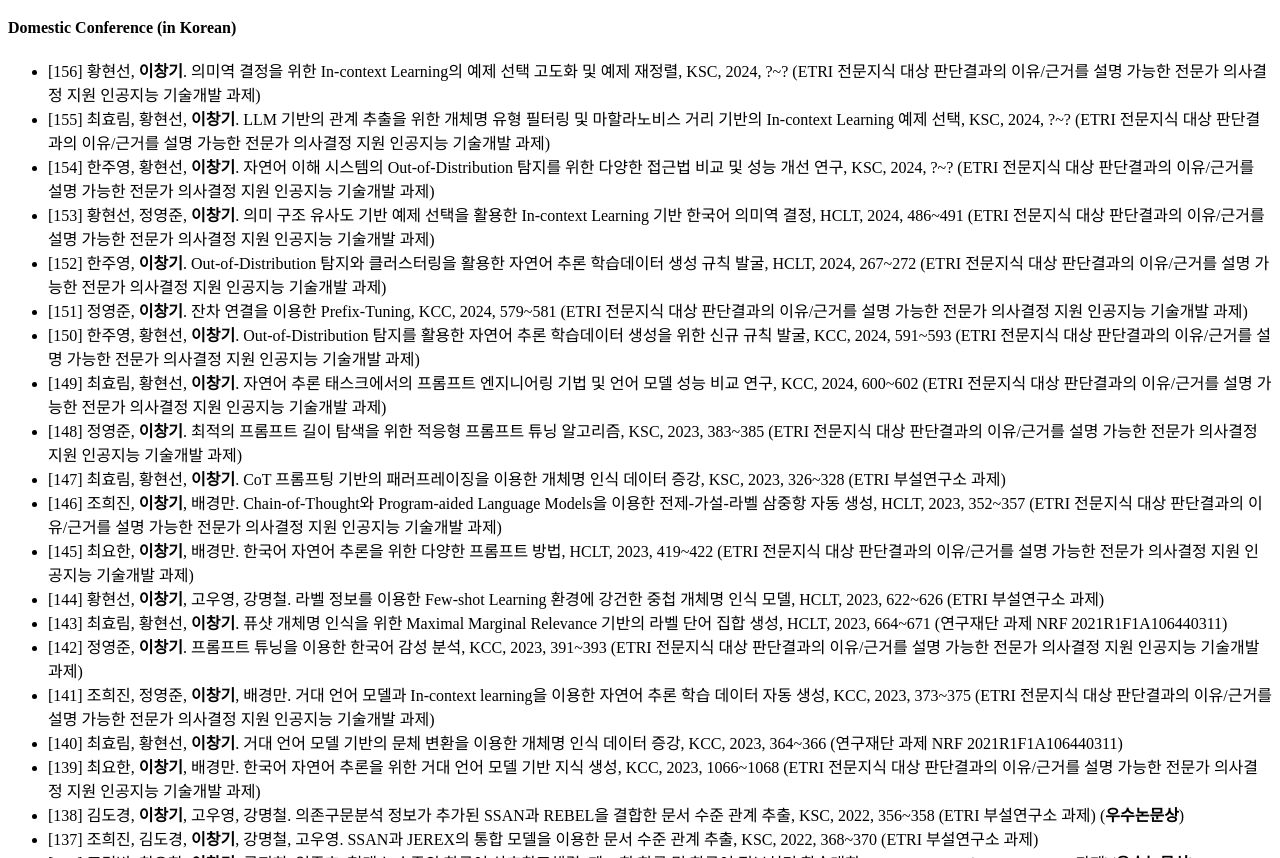
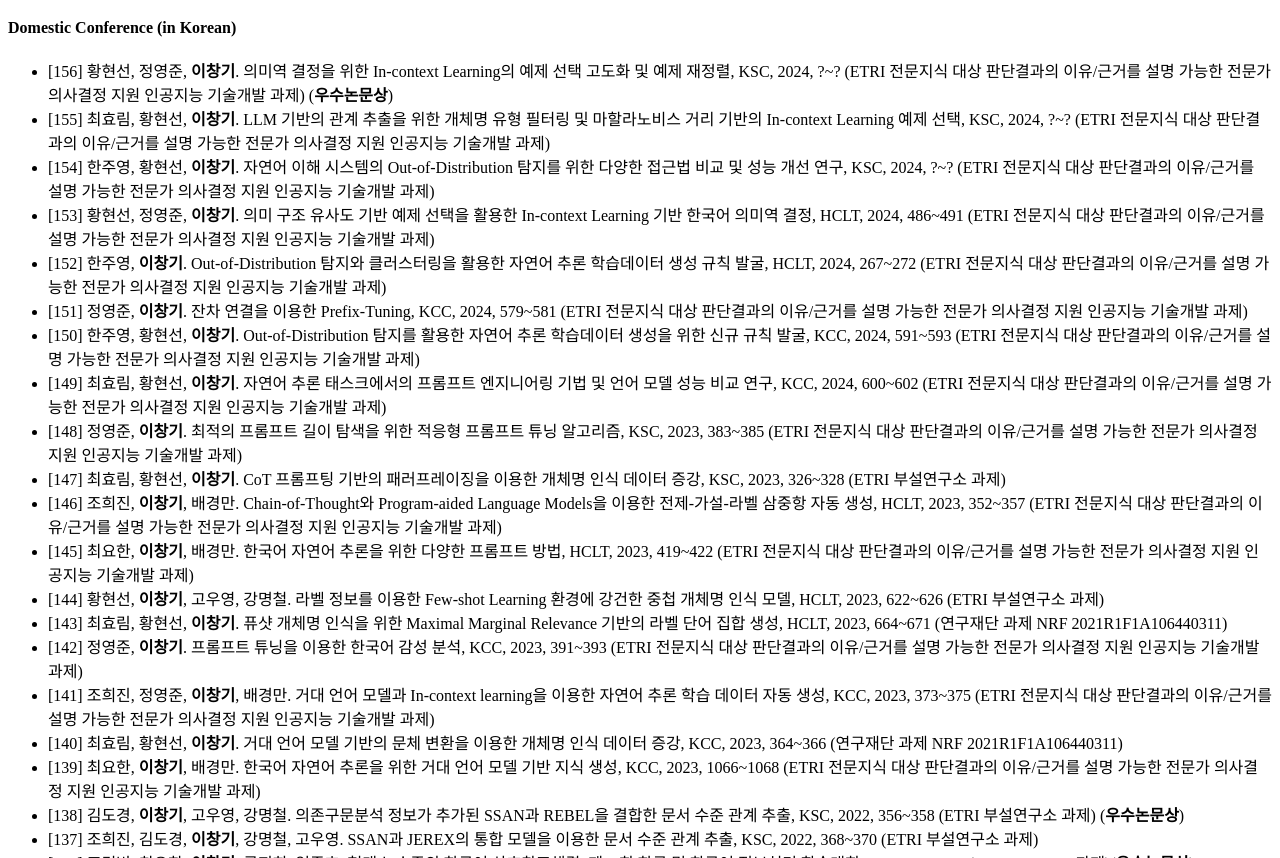
Before and after one commit to leeck10/leeck10.github.io, a plain HTML site: page index.html in a window 1280 px wide. Shown: the part 5572-6430 px from the top of the page. Drawn offline with Linux system fonts and the light colour scheme.

Commit message:
Update index.html

```diff
--- a/index.html
+++ b/index.html
@@ -196,7 +196,7 @@
 
 	<h4>Domestic Conference (in Korean)</h4>
 	<ul>
-		<li>[156] 황현선, <b>이창기</b>. 의미역 결정을 위한 In-context Learning의 예제 선택 고도화 및 예제 재정렬, KSC, 2024, ?~? (ETRI 전문지식 대상 판단결과의 이유/근거를 설명 가능한 전문가 의사결정 지원 인공지능 기술개발 과제)
+		<li>[156] 황현선, 정영준, <b>이창기</b>. 의미역 결정을 위한 In-context Learning의 예제 선택 고도화 및 예제 재정렬, KSC, 2024, ?~? (ETRI 전문지식 대상 판단결과의 이유/근거를 설명 가능한 전문가 의사결정 지원 인공지능 기술개발 과제) (<b>우수논문상</b>)
 		<li>[155] 최효림, 황현선, <b>이창기</b>. LLM 기반의 관계 추출을 위한 개체명 유형 필터링 및 마할라노비스 거리 기반의 In-context Learning 예제 선택, KSC, 2024, ?~? (ETRI 전문지식 대상 판단결과의 이유/근거를 설명 가능한 전문가 의사결정 지원 인공지능 기술개발 과제)
 		<li>[154] 한주영, 황현선, <b>이창기</b>. 자연어 이해 시스템의 Out-of-Distribution 탐지를 위한 다양한 접근법 비교 및 성능 개선 연구, KSC, 2024, ?~? (ETRI 전문지식 대상 판단결과의 이유/근거를 설명 가능한 전문가 의사결정 지원 인공지능 기술개발 과제)
 
```
